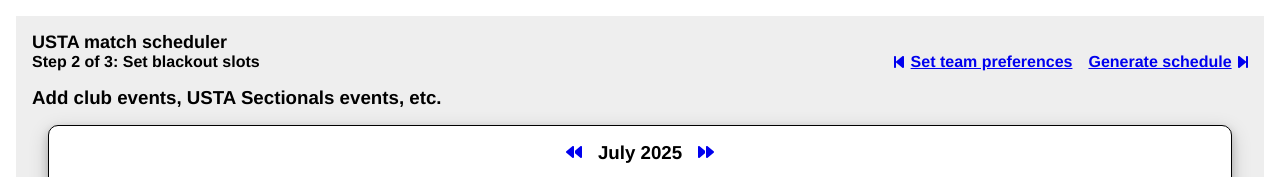
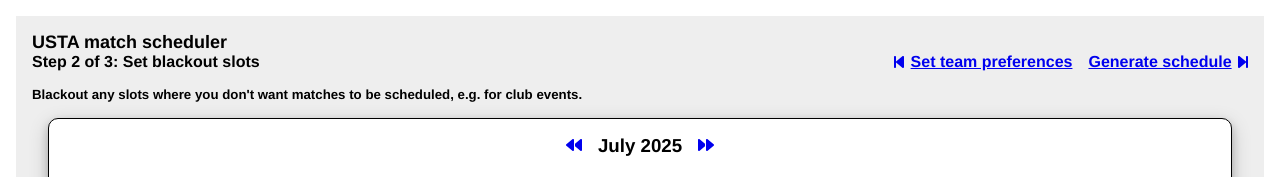
Before and after one commit to ycombinator/usta-match-scheduler, a React app in the folder web/: page / in a window 1280 px wide. Both pictures are taken after a click on the link "Set blackout slots". Shown: the top 177 px of the page. Built offline with nearby package versions, Linux system fonts and the light colour scheme; no server answers.

Commit message:
Fix header level

```diff
--- a/web/src/App.jsx
+++ b/web/src/App.jsx
@@ -85,7 +85,7 @@
             navNext = () => setAppState("set_blackout_slots")
             break
         case "set_blackout_slots":
-            header = <h3>Add club events, USTA Sectionals events, etc.</h3>
+            header = <h5>Blackout any slots where you don't want matches to be scheduled, e.g. for club events.</h5>
             component = <CalendarMonthGroup
                 startYear={startYear}
                 startMonth={startMonth}
```
